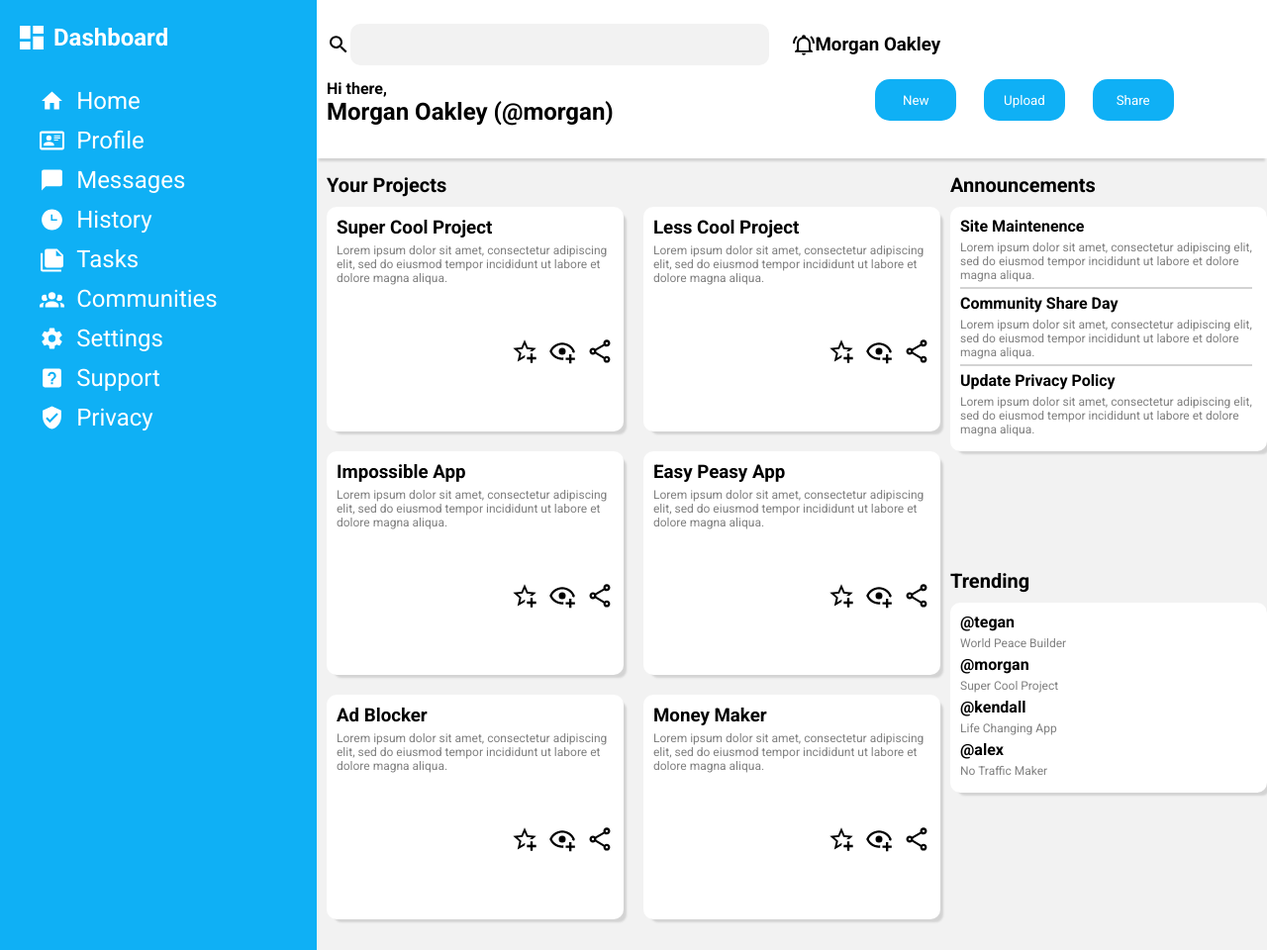
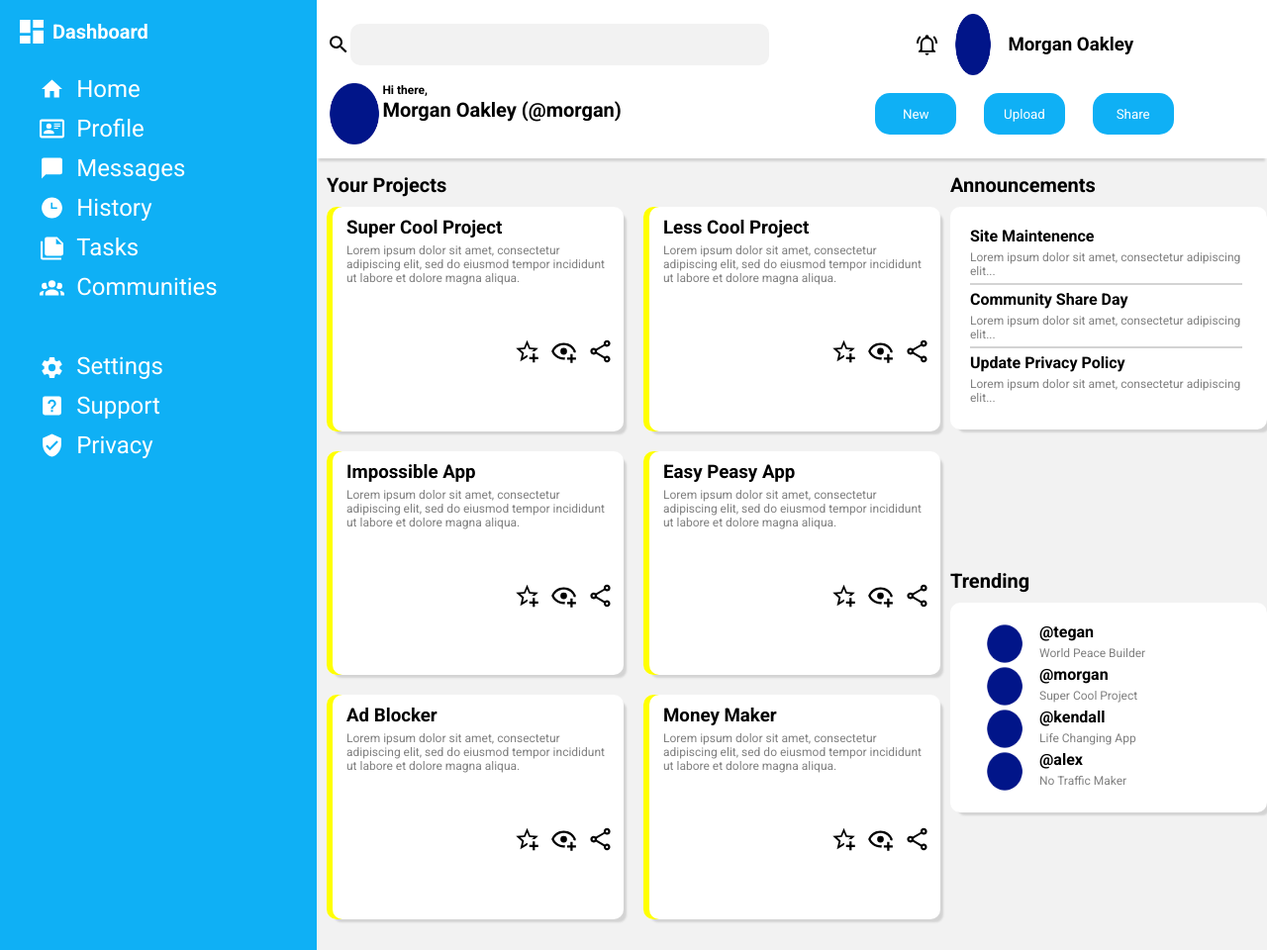
Before and after one commit to BrandonE04/odin-admin-dashboard, a plain HTML site: page index.html in a window 1280 px wide. Shown: the whole page at 99% size. Drawn offline with Linux system fonts and the light colour scheme.

Commit message:
Add icons

```diff
--- a/index.html
+++ b/index.html
@@ -19,11 +19,15 @@
             </div>
             <div class="account">
                 <img src="images/bell-ring-outline.svg" class="notification">
+                <img src="images/profile.webp" class="smallProfile">
                 <h3>Morgan Oakley</h3>
             </div>
             <div class="greeting">
+                <img src="images/profile.webp" class="bigProfile">
+                <div>
                     <strong>Hi there,</strong>
                     <h1 class="greetingHeader">Morgan Oakley (@morgan)</h1>
+                </div>
             </div>
             <div class="buttons">
                 <button>New</button>
@@ -62,7 +66,7 @@
                     <img src="images/account-group.svg" class="navImage">
                     Communities
                 </li>
-                <li>
+                <li class="settingsButton">
                     <img src="images/cog.svg" class="navImage">
                     Settings
                 </li>
@@ -154,42 +158,54 @@
             <div class="announcementsContainer">
                 <div>
                     <h4>Site Maintenence</h4>
-                    <p class="borderBottom">Lorem ipsum dolor sit amet, consectetur adipiscing elit,
-                            sed do eiusmod tempor incididunt ut labore et dolore
-                            magna aliqua.</p>
+                    <p class="borderBottom">Lorem ipsum dolor sit amet, consectetur adipiscing
+                        elit...
+                        </p>
                 </div>
                 <div>
                     <h4>Community Share Day</h4>
-                    <p class="borderBottom">Lorem ipsum dolor sit amet, consectetur adipiscing elit,
-                            sed do eiusmod tempor incididunt ut labore et dolore
-                            magna aliqua.</p>
+                    <p class="borderBottom">Lorem ipsum dolor sit amet, consectetur adipiscing
+                        elit...
+                    </p>
                 </div>
                 <div>
                     <h4>Update Privacy Policy</h4>
-                    <p>Lorem ipsum dolor sit amet, consectetur adipiscing elit,
-                            sed do eiusmod tempor incididunt ut labore et dolore
-                            magna aliqua.</p>
+                    <p>Lorem ipsum dolor sit amet, consectetur adipiscing
+                        elit...
+                    </p>
                 </div>
             </div>
         </div>
         <div class="trending">
             <h2>Trending</h2>
             <div class="trendingContainer">
+                <div class="trendingInfoContainer">
+                    <img src="images/profile.webp" class="smallProfile">
                     <div>
                         <h4>@tegan</h4>
                         <p>World Peace Builder</p>
                     </div>
+                </div>
+                <div class="trendingInfoContainer">
+                    <img src="images/profile.webp" class="smallProfile">
                     <div>
                         <h4>@morgan</h4>
                         <p>Super Cool Project</p>
                     </div>
+                </div>
+                <div class="trendingInfoContainer">
+                    <img src="images/profile.webp" class="smallProfile">
                     <div>
                         <h4>@kendall</h4>
                         <p>Life Changing App</p>
                     </div>
+                </div>
+                <div class="trendingInfoContainer">
+                    <img src="images/profile.webp" class="smallProfile">
                     <div>
                         <h4>@alex</h4>
                         <p>No Traffic Maker</p>
+                    </div>
                 </div>
             </div>
         </div>
--- a/styles.css
+++ b/styles.css
@@ -7,12 +7,18 @@
     grid-template: 20vh 50vh 50vh / .5fr 1fr .5fr;
     background-color: #F2F2F2;
 }
+strong{
+    font-size: .75em;
+}
 h1{
-    font-size: 1.5em;
+    font-size: 1.25em;
     margin: 1em 1em 1em .25em;
 }
 .greetingHeader{
     margin: 0px;
+}
+.greeting{
+    display: flex;
 }
 h2{
     font-size: 1.25em;
@@ -35,6 +41,10 @@ li{
     font-size: 1.5em;
     display: flex;
 }
+.smallProfile{
+    width: 40px;
+    margin: 0px 15px;
+}
 .header{
     display: grid;
     grid-template: 1fr 1fr / 1fr 1fr;
@@ -45,11 +55,15 @@ li{
     padding: 10px;
 
 }
+.bigProfile{
+    width: 12%;
+}
 .searchIcon{
     width:5%;
 }
 .account{
     display: flex;
+    justify-content: center;
 }
 .notification{
     width: 5%;
@@ -59,6 +73,7 @@ li{
     justify-content: space-around;
     width: 70%;
     justify-self: center;
+    align-items: center;
 }
 button{
     background-color: #0fb0f5;
@@ -88,9 +103,13 @@ input.search{
     background-color: #0fb0f5;
     color: white;
 }
+.settingsButton{
+    display:flex;
+    align-items: end;
+}
 .navigation{
     display: grid;
-    grid-template: repeat(11, 1fr) / 1fr;
+    grid-template: repeat(6, 1fr) 2fr repeat(3, 1fr) / 1fr;
     list-style-type: none;
 }
 .headerHolder{
@@ -123,6 +142,11 @@ input.search{
     box-shadow: 5px 5px 2px -2px lightgrey;
     padding: 10px;
 }
+.project{
+    box-shadow: 5px 5px 2px -2px lightgrey,
+    inset 6px 0px yellow;
+    padding-left: 20px;
+}
 .shareImage{
     width: 10%;
     margin-left: 10px;
@@ -134,9 +158,13 @@ input.search{
 }
 .announcementsContainer, .trendingContainer{
     margin-top: 10px;
+    padding: 20px;
 }
 .announcements{
     grid-row: 2 / 3;
+}
+.trendingInfoContainer{
+    display: flex;
 }
 .borderBottom{
     padding-bottom: 5px;
```
Also changed, not shown: images/profile.webp (added), 1 other file. Lines whose indentation alone changed are shown as unchanged.
